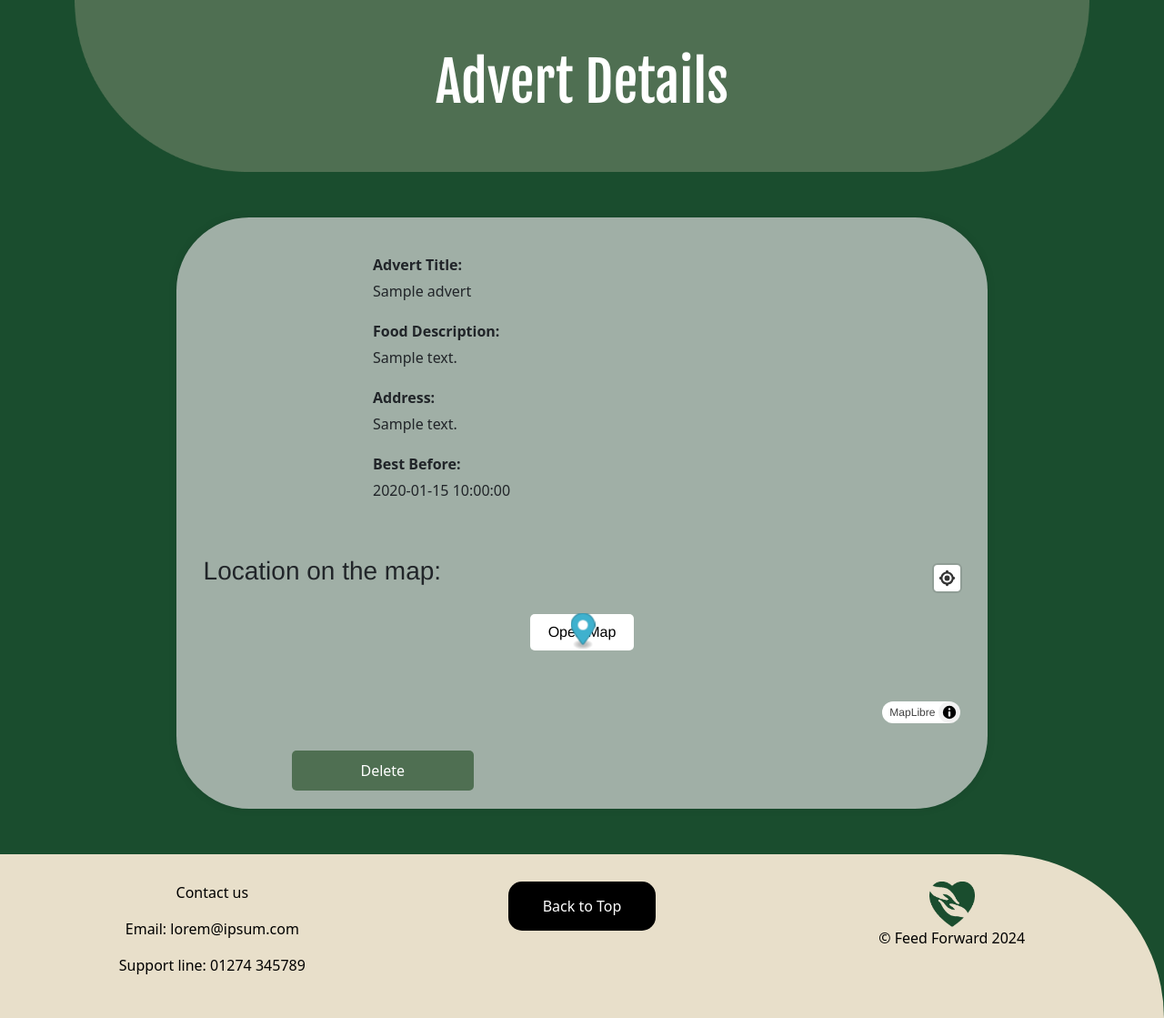
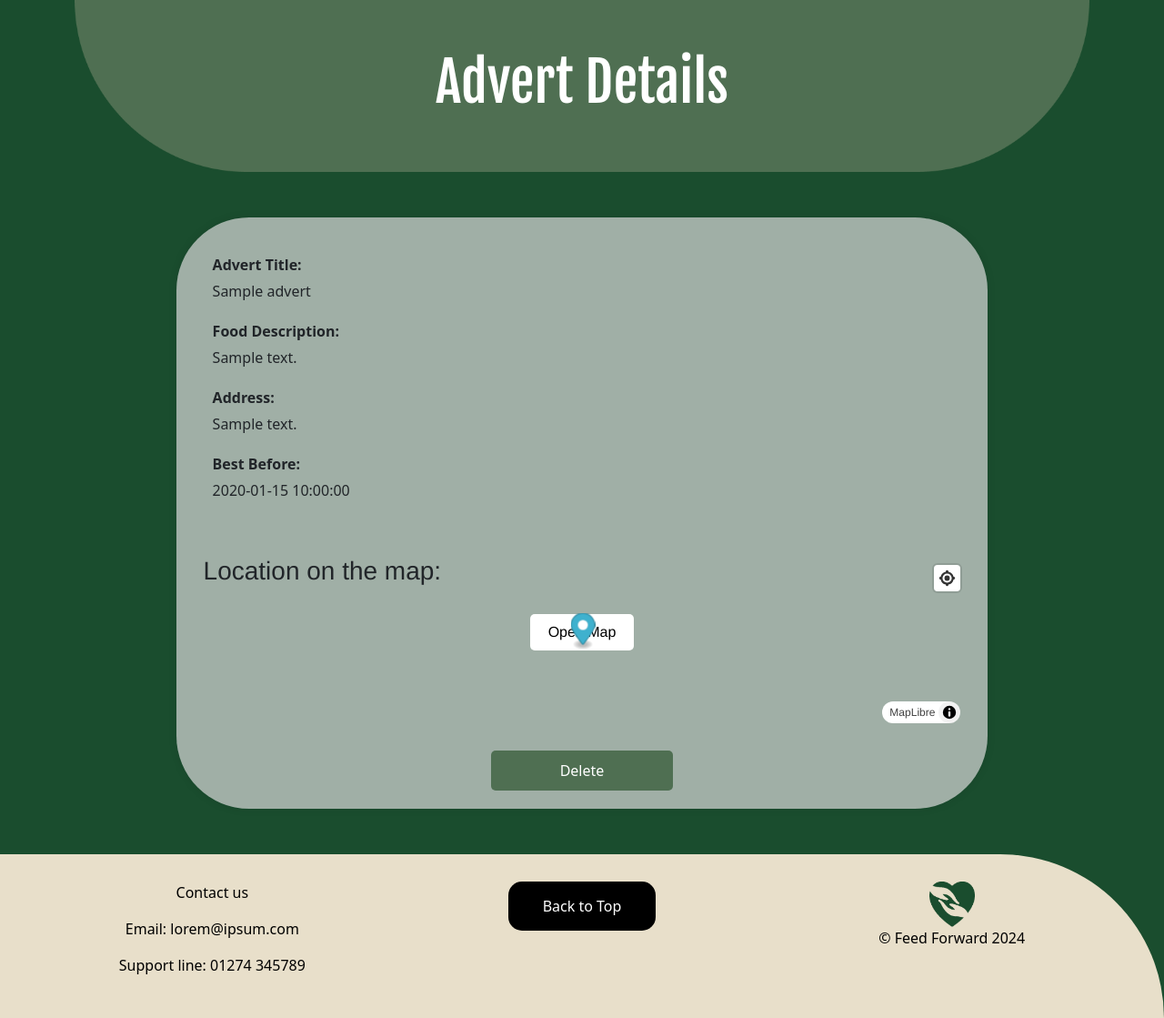
Before and after one commit to SxryxnshS5/FeedForward, a Flask app: page /advert_details/1 in a window 1280 px wide. Shown: the part 77-1196 px from the top of the page at 91% size. Run offline with Flask 3, Linux system fonts and the light colour scheme; a user stored in the database is signed in; tables that the repository leaves empty hold one stand-in row (values such as "Sample post"); some libraries are stand-ins or nearby versions; some web fonts are replaced.

Commit message:
Polished Advert Details template

```diff
--- a/static/css/advert_details.css
+++ b/static/css/advert_details.css
@@ -35,7 +35,7 @@
 
 .form-container {
     max-width: 500px;
-    margin: 0 auto;
+    margin: 0; /* Adjusted to align the form to the left */
     padding: 20px;
     border-radius: 5px;
 }
@@ -137,3 +137,12 @@ input[type="submit"]:hover {
 .button-container {
     padding-top: 20px;
 }
+
+.button-container {
+    display: flex;
+    justify-content: center; /* Aligns its children (the .col-lg-6 divs) to the center horizontally */
+}
+
+.col-lg-6 {
+    display: inline-block; /* Ensures that the divs containing the buttons are treated as inline-block elements */
+}
```
